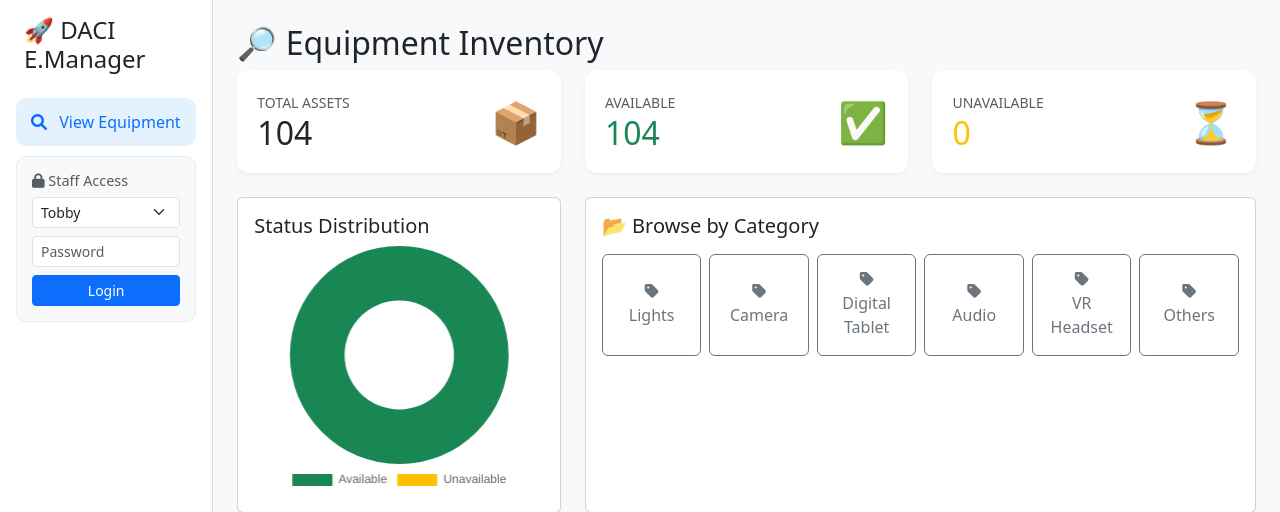
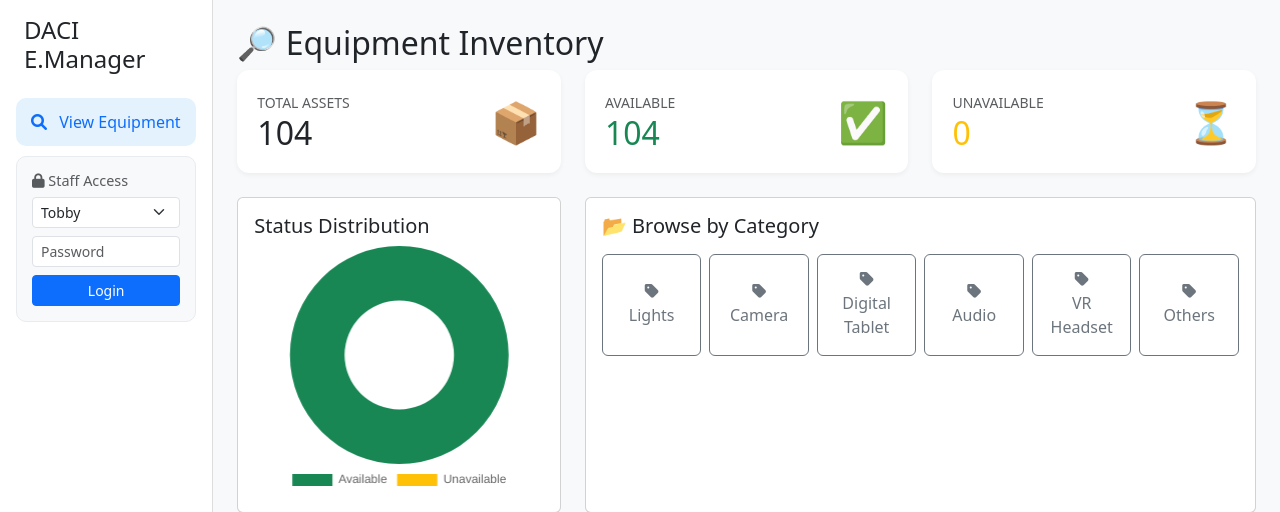
Before and after one commit to rexwonghk97/EquipmentManager, a Flask app: page /dashboard in a window 1280 px wide. Shown: the top 512 px of the page. Run offline with Flask 3, Linux system fonts and the light colour scheme; data comes from the database, SQL or seed files in the repository; some libraries are stand-ins or nearby versions.

Commit message:
Update base.html

```diff
--- a/templates/base.html
+++ b/templates/base.html
@@ -25,7 +25,7 @@
         <!-- Sidebar -->
         <div class="col-md-2 sidebar p-3 d-flex flex-column">
             <!-- [更名] -->
-            <h4 class="mb-4 px-2">🚀 DACI E.Manager</h4>
+            <h4 class="mb-4 px-2">DACI E.Manager</h4>
 
             <nav class="nav flex-column mb-auto">
                 <a class="nav-link {% if request.endpoint == 'dashboard' %}active{% endif %}" href="{{ url_for('dashboard') }}">
```
